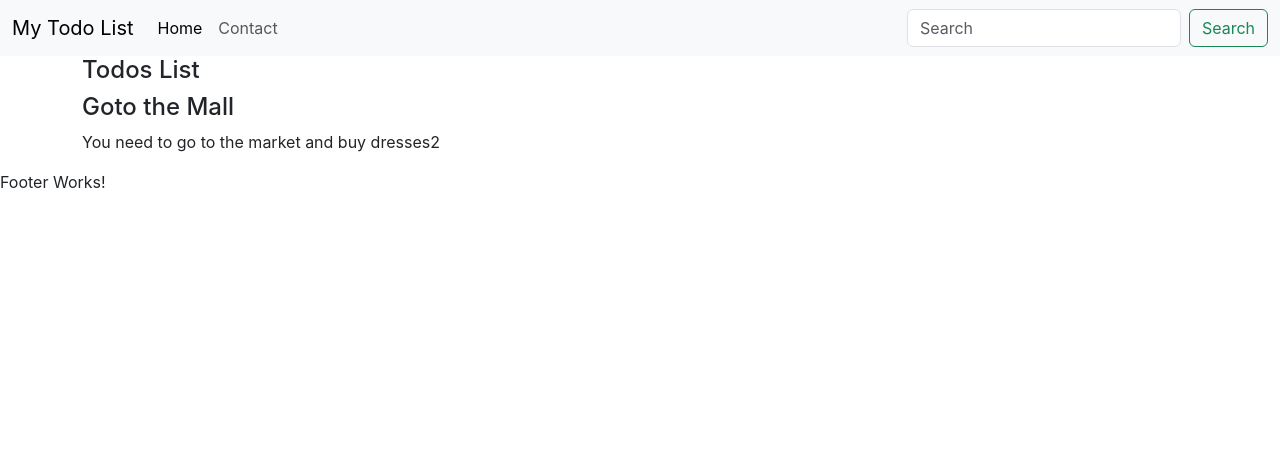
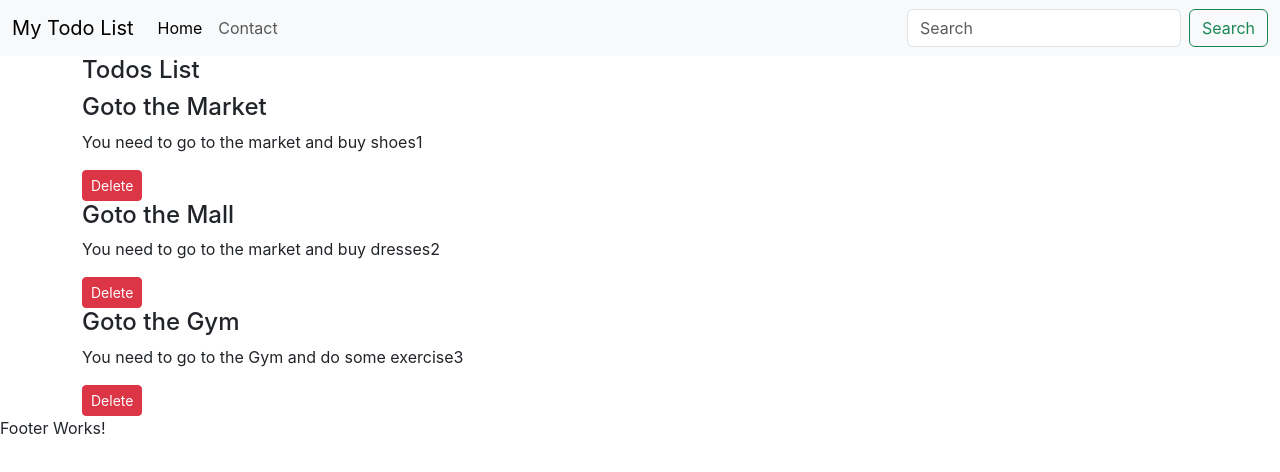
Before and after one commit to sharmilayadav11/TODO-React, a React (Create React App) app: page / in a window 1280 px wide. Shown: the top 472 px of the page. Built offline with nearby package versions, Linux system fonts and the light colour scheme.

Commit message:
Used map function to display array objects

```diff
--- a/src/App.js
+++ b/src/App.js
@@ -6,6 +6,10 @@ import { Todos } from './MyComponent/Todos';
 import { Footer } from './MyComponent/Footer';
 
 function App() {
+  const onDelete = () => {
+    console.log("I am ondelete of todo", "todo");
+  }
+
   let todos = [
     {
       sno: 1,
--- a/src/MyComponent/TodoItem.js
+++ b/src/MyComponent/TodoItem.js
@@ -5,6 +5,7 @@ export const TodoItem = ({ todo }) => {
         <div>
             <h4>{todo.title}</h4>
             <p>{todo.desc}</p>
+            <button className='btn btn-sm btn-danger' onClick={() => { onDelete(todo) }}>Delete</button>
         </div>
 
     )
--- a/src/MyComponent/Todos.js
+++ b/src/MyComponent/Todos.js
@@ -6,8 +6,9 @@ export const Todos = (props) => {
         <div className='container'>
             <h4>Todos List</h4>
             {/*{props.todos}*/}
-            <TodoItem todo={props.todos[1]} />
-
+            {props.todos.map((todo, i) => {
+                return <TodoItem key={todo + i} todo={todo} />
+            })}
         </div>
     )
 }
```
